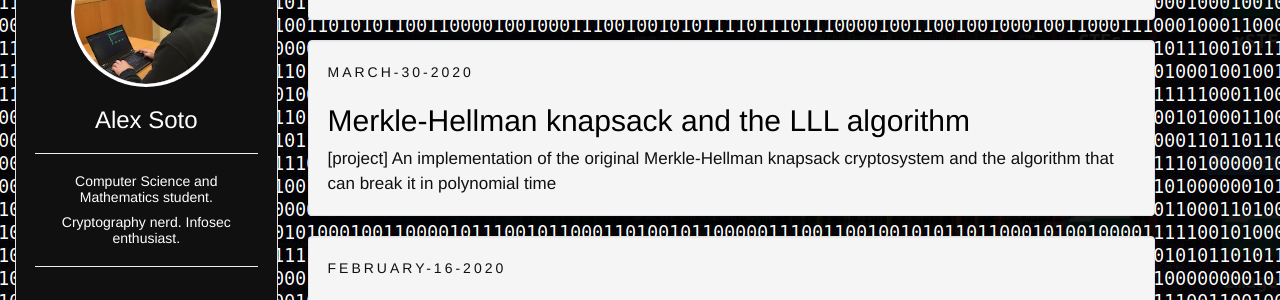
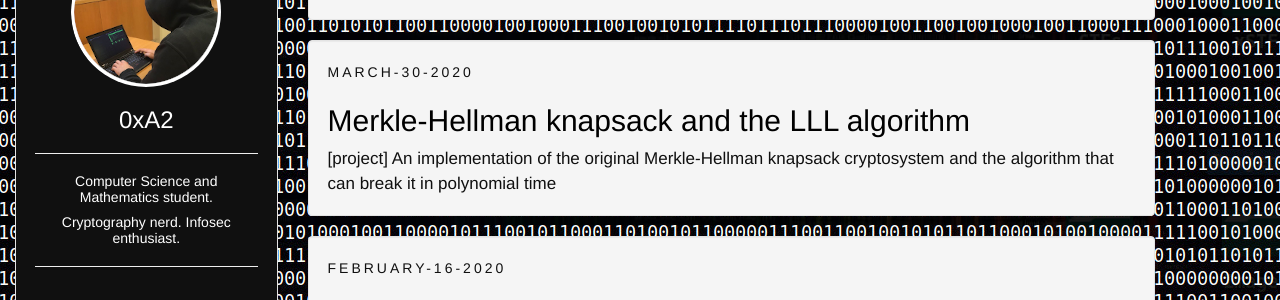
Before and after one commit to 0xA2/0xA2.github.io, a Jekyll site: the page built from index.html, in a window 1280 px wide and 1199 px high. Shown: the part 143-443 px from the top of the window. Built offline with Jekyll 4.4.1, drawn with Linux system fonts in a browser that asks for light colours; the list of posts is cut into pages by our own code.

Commit message:
Update sidebar.html

```diff
--- a/_includes/sidebar.html
+++ b/_includes/sidebar.html
@@ -12,7 +12,7 @@
     </header>
     <div class="text-center">
             <p></p>
-            <h3>Alex Soto</h3>
+            <h3>0xA2</h3>
             <hr>
             <h5>Computer Science and Mathematics student.</h5>
             <h5>Cryptography nerd. Infosec enthusiast.</h5>
```
